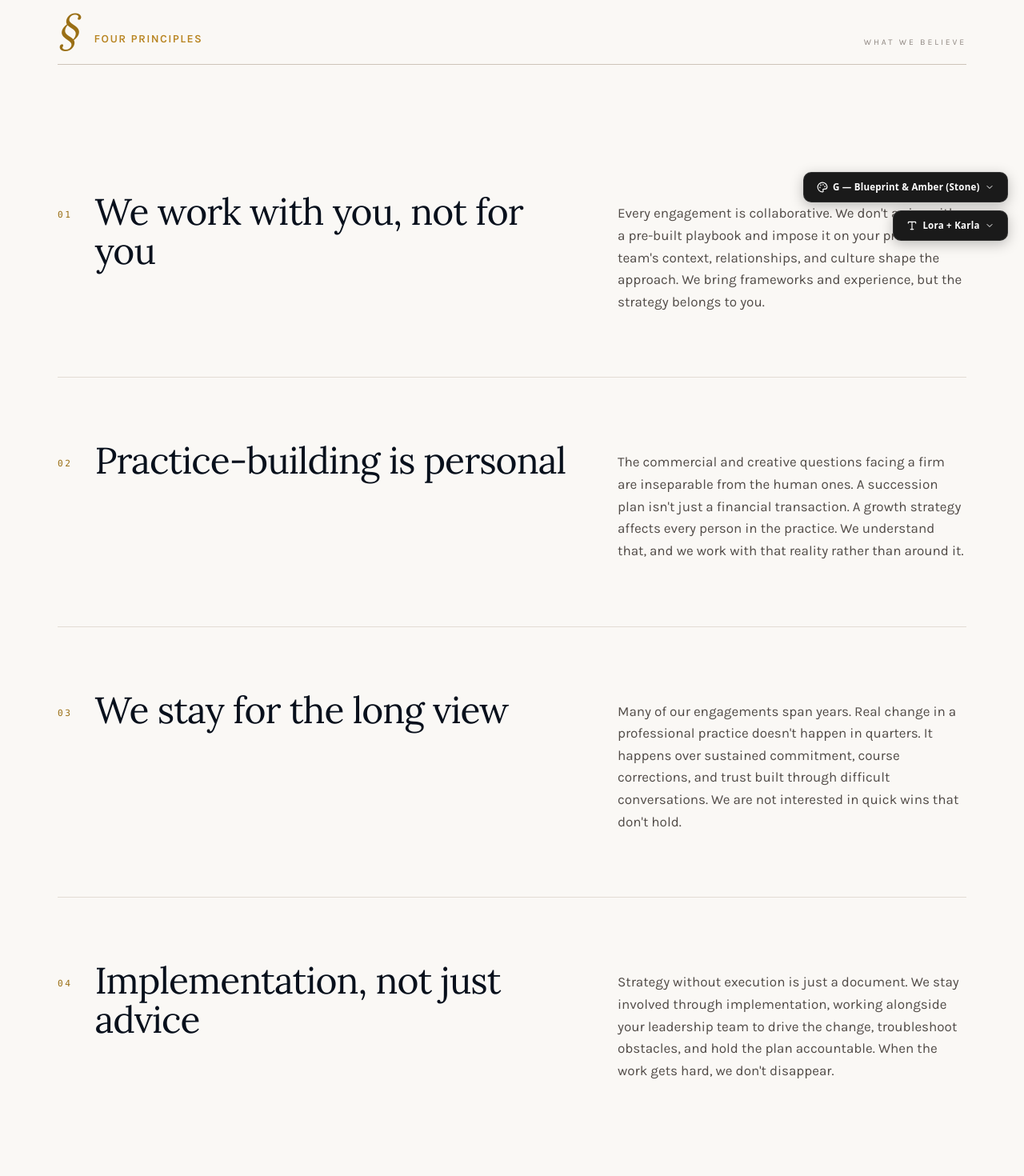
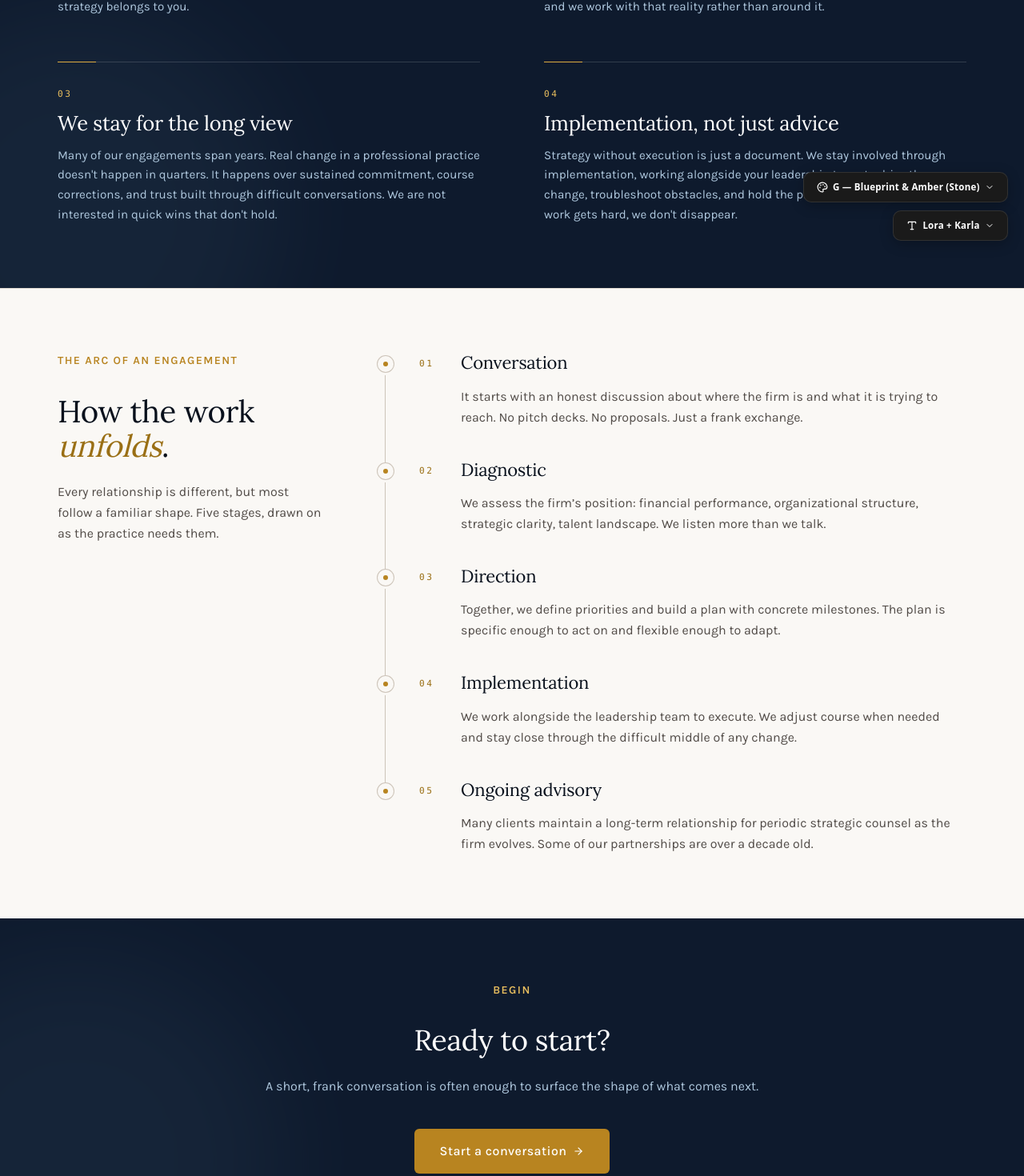
Before and after one commit to Shavss/innovia-website, a Next.js app: page /approach in a window 1280 px wide. Shown: the part 479-1949 px from the top of the page at 80% size. Built offline with nearby package versions, Linux system fonts and the light colour scheme.

Commit message:
updated approach

```diff
--- a/src/app/approach/page.js
+++ b/src/app/approach/page.js
@@ -55,7 +55,7 @@ const stages = [
 export default function Approach() {
   return (
     <main>
-      {/* HERO — compact, dark, no architectural pattern */}
+      {/* HERO + PRINCIPLES — single dark composition */}
       <SectionWrapper
         background="dark"
         as="section"
@@ -65,76 +65,45 @@ export default function Approach() {
           aria-hidden="true"
           className="absolute -top-32 -right-32 w-[28rem] h-[28rem] rounded-full blur-3xl opacity-20 bg-accent-700 pointer-events-none"
         />
-        <div className="relative max-w-3xl">
+        <div
+          aria-hidden="true"
+          className="pointer-events-none absolute -bottom-40 -left-40 h-[32rem] w-[32rem] rounded-full bg-primary-400 opacity-10 blur-3xl"
+        />
+
+        <div className="relative">
+          {/* Heading */}
+          <div className="max-w-3xl">
             <AnimatedReveal>
               <EyebrowLabel tone="accentOnDark">Our Approach</EyebrowLabel>
               <h1 className="text-white mt-4 mb-6">
                 How <span className="italic text-accent-300">we</span> work.
               </h1>
-            <p className="text-primary-200 text-lg leading-relaxed max-w-2xl">
-              Every engagement is a partnership. We bring frameworks, but we
-              never impose them.
-            </p>
             </AnimatedReveal>
           </div>
-      </SectionWrapper>
 
-      {/* PRINCIPLES — editorial full-width rows */}
-      <SectionWrapper as="section">
-        <AnimatedReveal>
-          <div className="flex items-end justify-between gap-6 border-b border-neutral-300 pb-5">
-            <div className="flex items-baseline gap-5">
+          {/* Principles grid */}
+          <ol className="mt-8 md:mt-12 grid grid-cols-1 md:grid-cols-2 gap-x-12 lg:gap-x-20 gap-y-10 md:gap-y-14">
+            {principles.map((p, i) => (
+              <AnimatedReveal key={p.title} delay={0.05 + i * 0.08}>
+                <li className="relative pt-7 md:pt-8 border-t border-white/15">
                   <span
                     aria-hidden="true"
-                className="font-heading text-[2.25rem] italic leading-none text-accent-700 md:text-[3rem]"
-              >
-                §
-              </span>
-              <EyebrowLabel tone="accent" className="!mb-0">
-                Four principles
-              </EyebrowLabel>
-            </div>
-            <span className="hidden text-[0.65rem] uppercase tracking-[0.28em] text-neutral-500 md:block">
-              What we believe
-            </span>
-          </div>
-        </AnimatedReveal>
-
-        <ol className="mt-12 md:mt-20">
-          {principles.map((p, i) => {
-            const isLast = i === principles.length - 1;
-            return (
-              <li
-                key={p.title}
-                className={`grid grid-cols-1 md:grid-cols-12 gap-8 md:gap-16 py-12 md:py-20 ${
-                  isLast ? '' : 'border-b border-neutral-200'
-                }`}
-              >
-                <AnimatedReveal className="md:col-span-7" delay={0}>
-                  <div className="flex items-start gap-5 md:gap-7">
-                    <span
-                      aria-hidden="true"
-                      className="font-mono text-[0.7rem] uppercase tracking-[0.22em] text-accent-700 pt-3 md:pt-5"
-                    >
+                    className="absolute -top-px left-0 h-px w-12 bg-accent-400"
+                  />
+                  <span className="block font-mono text-[0.7rem] uppercase tracking-[0.22em] text-accent-300 mb-3">
                     {String(i + 1).padStart(2, '0')}
                   </span>
-                    <h2 className="text-primary-950 [font-size:clamp(1.75rem,3.6vw,3rem)] [line-height:1.05] [letter-spacing:-0.02em]">
+                  <h2 className="text-white [font-size:clamp(1.25rem,2vw,1.625rem)] [line-height:1.2] [letter-spacing:-0.01em] mb-3">
                     {p.title}
                   </h2>
-                  </div>
-                </AnimatedReveal>
-                <AnimatedReveal
-                  className="md:col-span-5 md:pt-3"
-                  delay={0.12}
-                >
-                  <p className="text-neutral-700 leading-relaxed md:text-[1.0625rem] max-w-prose">
+                  <p className="text-primary-200 text-sm md:text-[0.95rem] leading-relaxed max-w-prose">
                     {p.body}
                   </p>
+                </li>
               </AnimatedReveal>
-              </li>
-            );
-          })}
+            ))}
           </ol>
+        </div>
       </SectionWrapper>
 
       {/* HOW AN ENGAGEMENT UNFOLDS — vertical timeline */}
@@ -202,61 +171,25 @@ export default function Approach() {
         </div>
       </SectionWrapper>
 
-      {/* WHAT WE ARE NOT — pull quote */}
-      <section className="relative overflow-hidden bg-primary-900 text-neutral-100">
+      {/* CTA */}
+      <SectionWrapper background="dark" as="section" className="relative overflow-hidden">
         <div
           aria-hidden="true"
-          className="pointer-events-none absolute -right-32 -top-32 h-[28rem] w-[28rem] rounded-full bg-accent-700 opacity-15 blur-3xl"
+          className="absolute -bottom-40 -left-40 w-[32rem] h-[32rem] rounded-full blur-3xl opacity-10 bg-primary-400 pointer-events-none"
         />
-        <div
-          aria-hidden="true"
-          className="pointer-events-none absolute -bottom-40 -left-40 h-[32rem] w-[32rem] rounded-full bg-primary-400 opacity-10 blur-3xl"
-        />
-        <div className="relative mx-auto max-w-[1200px] px-container-x py-section-y">
+        <div className="relative mx-auto max-w-2xl text-center">
           <AnimatedReveal>
-            <div className="relative mx-auto max-w-3xl">
-              <span
-                aria-hidden="true"
-                className="absolute -left-2 -top-10 font-heading text-[7rem] leading-none text-accent-300/40 md:-left-10 md:-top-14 md:text-[9rem]"
-              >
-                &ldquo;
-              </span>
-              <blockquote className="font-heading text-2xl leading-snug text-white md:text-[2.25rem] md:leading-[1.15]">
-                We are not a large consultancy that rotates junior analysts
-                through your engagement. Every conversation is with a senior
-                practitioner who has spent their career in this industry. We
-                don&rsquo;t sell frameworks.{' '}
-                <span className="italic text-accent-300">
-                  We solve problems.
-                </span>{' '}
-                And we don&rsquo;t leave when the work gets uncomfortable.
-              </blockquote>
-              <footer className="mt-10 flex items-center gap-4 text-[0.7rem] uppercase tracking-[0.28em] text-neutral-400">
-                <span className="h-px w-12 bg-accent-400/60" />
-                What we are not
-              </footer>
-            </div>
-          </AnimatedReveal>
-        </div>
-      </section>
-
-      {/* CTA */}
-      <SectionWrapper background="light" as="section">
-        <div className="mx-auto max-w-2xl text-center">
-          <AnimatedReveal>
-            <EyebrowLabel tone="accent">Begin</EyebrowLabel>
-            <h2 className="mt-4 text-primary-950 [font-size:clamp(1.75rem,3vw,2.5rem)] [line-height:1.1] [letter-spacing:-0.01em]">
+            <EyebrowLabel tone="accentOnDark">Begin</EyebrowLabel>
+            <h2 className="text-white mt-4 mb-6">
               Ready to start?
             </h2>
-            <p className="mt-6 leading-relaxed text-neutral-700">
+            <p className="text-primary-200 mb-10 leading-relaxed">
               A short, frank conversation is often enough to surface the shape
               of what comes next.
             </p>
-            <div className="mt-10 flex justify-center">
-              <Button size="lg" href="/contact">
+            <Button size="lg" onDark href="/contact">
               Start a conversation <ArrowRight size={14} />
             </Button>
-            </div>
           </AnimatedReveal>
         </div>
       </SectionWrapper>
```
Lines whose indentation alone changed are shown as unchanged.
